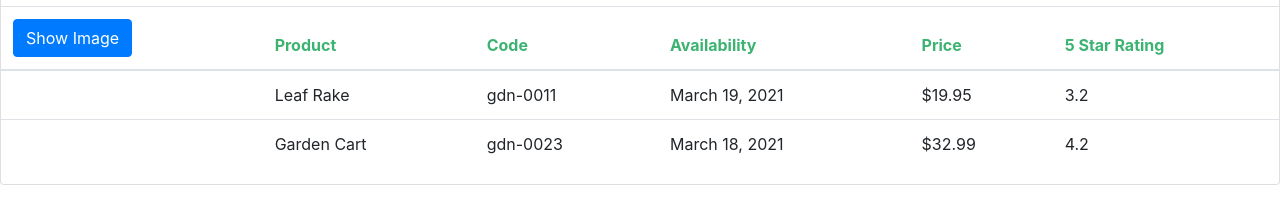
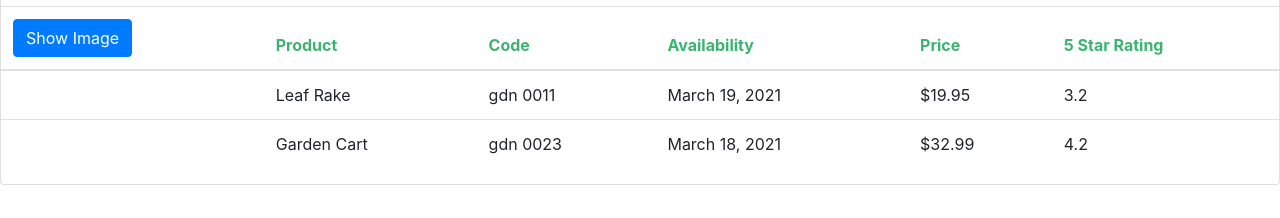
Before and after one commit to SemihDurmus/Hello_Angular, an Angular app: page / in a window 1280 px wide. Shown: the part 222-440 px from the top of the page. Built offline with nearby package versions, Linux system fonts and the light colour scheme.

Commit message:
Custom Pipe - covert to spaces

```diff
--- a/src/app/app.module.ts
+++ b/src/app/app.module.ts
@@ -4,10 +4,11 @@
 import { AppComponent } from './app.component';
 import { ProductListComponent } from './product/product-list.component';
 import { FormsModule } from '@angular/forms';
+import { ConvertToSpacesPipe } from './shared/convert-to-spaces.pipe';
 
 @NgModule({
   imports: [BrowserModule, FormsModule],
-  declarations: [AppComponent, ProductListComponent],
+  declarations: [AppComponent, ProductListComponent, ConvertToSpacesPipe],
   bootstrap: [AppComponent],
 })
 export class AppModule {}
--- a/src/app/product/product-list.component.html
+++ b/src/app/product/product-list.component.html
@@ -43,7 +43,7 @@
                              [style.margin.px]=imageMargin>
                     </td>
                     <td>{{item.productName}}</td>
-                    <td>{{item.productCode | lowercase}}</td>
+                    <td>{{item.productCode | lowercase | convertToSpaces:'-'}}</td>
                     <td>{{item.releaseDate}}</td>
                     <td>{{item.price | currency:'USD':'symbol':'1.2-2' }}</td>
                     <td>{{item.starRating}}</td>
--- /dev/null
+++ b/src/app/shared/convert-to-spaces.pipe.ts
@@ -0,0 +1,10 @@
+import { Pipe, PipeTransform } from '@angular/core';
+
+@Pipe({
+  name: 'convertToSpaces',
+})
+export class ConvertToSpacesPipe implements PipeTransform {
+  transform(value: string, character: string): string {
+    return value.replace(character, ' ');
+  }
+}
```
